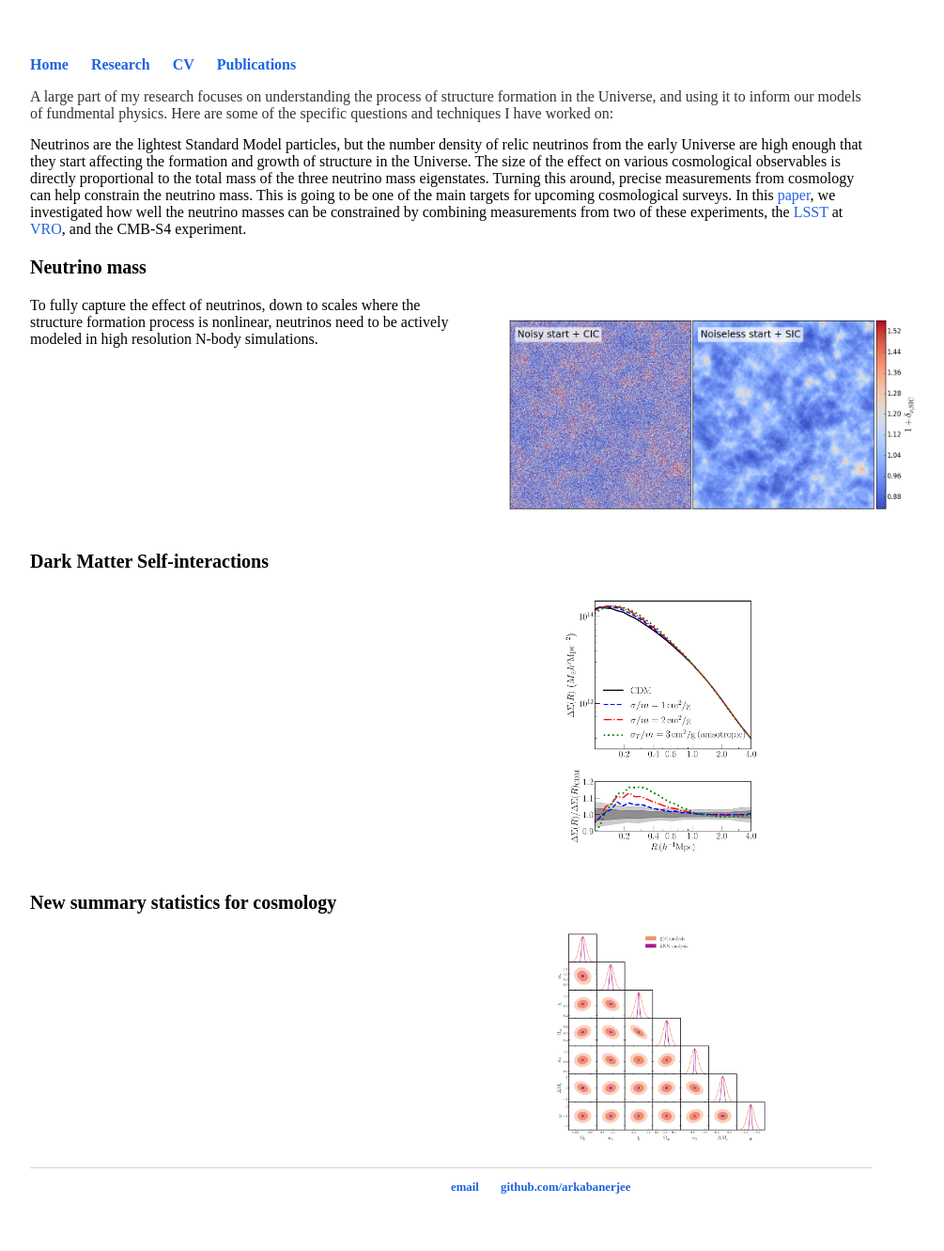
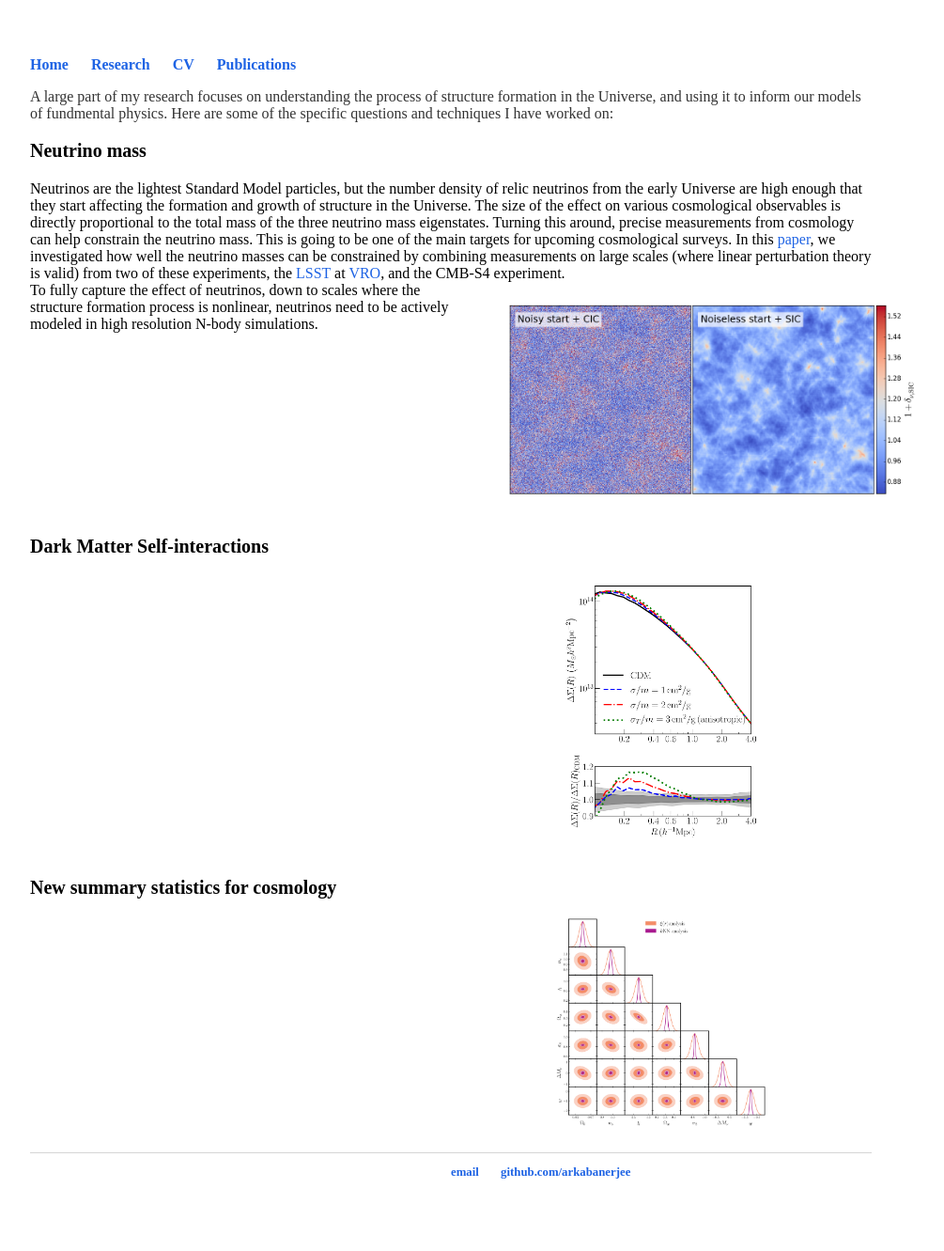
Before and after one commit to arkabanerjee/arkabanerjee.github.io, a Jekyll site: the page built from research/index.html, in a window 1280 px wide. Shown: the whole page at 94% size, without its empty margins (160-1165 px from the left). Built offline with Jekyll 4.4.1, drawn with Linux system fonts in a browser that asks for light colours.

Commit message:
Neutrinos

```diff
--- a/research/index.html
+++ b/research/index.html
@@ -6,8 +6,8 @@ title: Research
 <div class="blurb">
     <p>A large part of my research focuses on understanding the process of structure formation in the Universe, and using it to inform our models of fundmental physics. Here are some of the specific questions and techniques I have worked on:</p>
     <div style="width: 100%;">
-        Neutrinos are the lightest Standard Model particles, but the number density of relic neutrinos from the early Universe are high enough that they start affecting the formation and growth of structure in the Universe. The size of the effect on various cosmological observables is directly proportional to the total mass of the three neutrino mass eigenstates. Turning this around, precise measurements from cosmology can help constrain the neutrino mass. This is going to be one of the main targets for upcoming cosmological surveys. In this <a href="https://arxiv.org/abs/1612.07126">paper</a>, we investigated how well the neutrino masses can be constrained by combining measurements from two of these experiments, the <a href="https://www.lsst.org/about">LSST</a> at <a href="https://www.vro.org/">VRO</a>, and the CMB-S4 experiment.
         <h3>Neutrino mass</h3>
+        Neutrinos are the lightest Standard Model particles, but the number density of relic neutrinos from the early Universe are high enough that they start affecting the formation and growth of structure in the Universe. The size of the effect on various cosmological observables is directly proportional to the total mass of the three neutrino mass eigenstates. Turning this around, precise measurements from cosmology can help constrain the neutrino mass. This is going to be one of the main targets for upcoming cosmological surveys. In this <a href="https://arxiv.org/abs/1612.07126">paper</a>, we investigated how well the neutrino masses can be constrained by combining measurements on large scales (where linear perturbation theory is valid) from two of these experiments, the <a href="https://www.lsst.org/about">LSST</a> at <a href="https://www.vro.org/">VRO</a>, and the CMB-S4 experiment.
         <div style="width: 50%; height: 250px; float: left;">
              To fully capture the effect of neutrinos, down to scales where the structure formation process is nonlinear, neutrinos need to be actively modeled in high resolution N-body simulations.
         </div>
```
